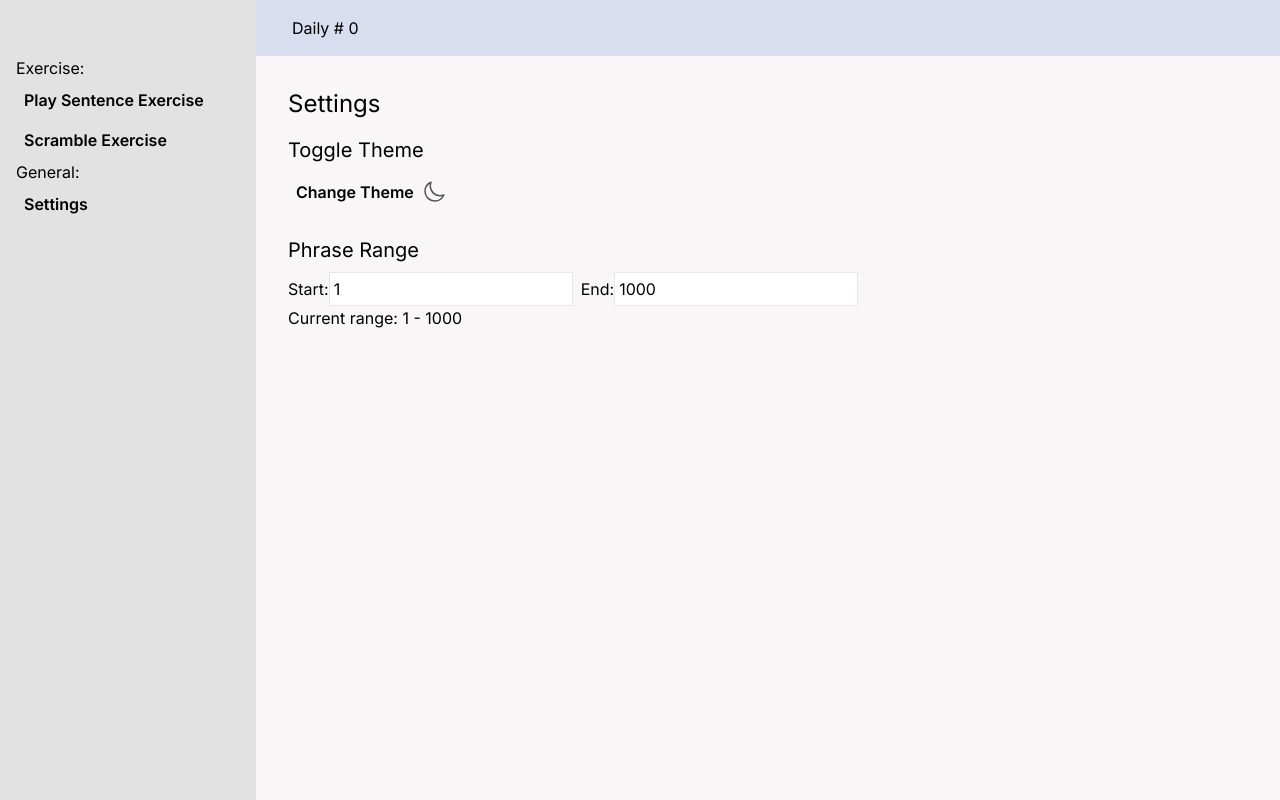
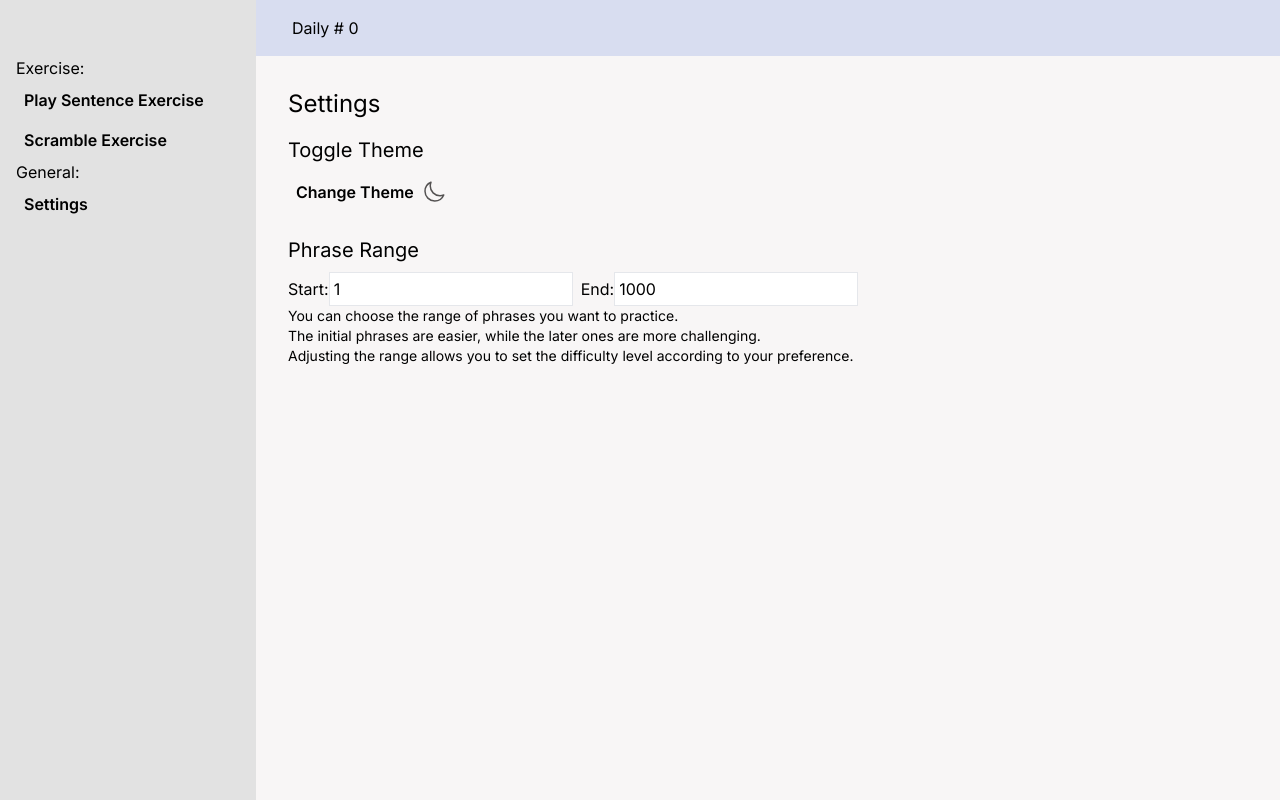
Before and after one commit to eliaweiss/open-lingua-ai, a Next.js app: page /settings in a window 1280 px wide. Built offline with nearby package versions, Linux system fonts and the light colour scheme.

Commit message:
asetting

```diff
--- a/src/app/settings/page.jsx
+++ b/src/app/settings/page.jsx
@@ -55,9 +55,17 @@ export default function Settings() {
             />
           </label>
         </div>
-        <p>
+        {/* <p>
           Current range: {phraseRange[0]} - {phraseRange[1]}
-        </p>
+        </p> */}
+        <div className="text-sm">
+          You can choose the range of phrases you want to practice. <br />
+          The initial phrases are easier, while the later ones are more
+          challenging.
+          <br />
+          Adjusting the range allows you to set the difficulty level according
+          to your preference.
+        </div>
       </div>
     </div>
   );
```
